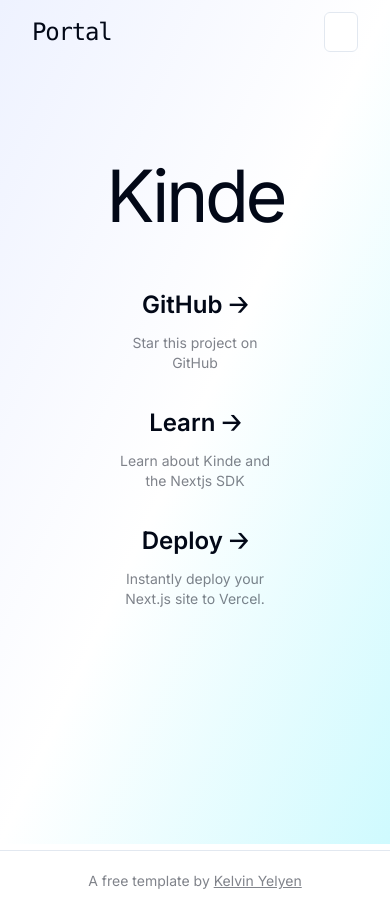
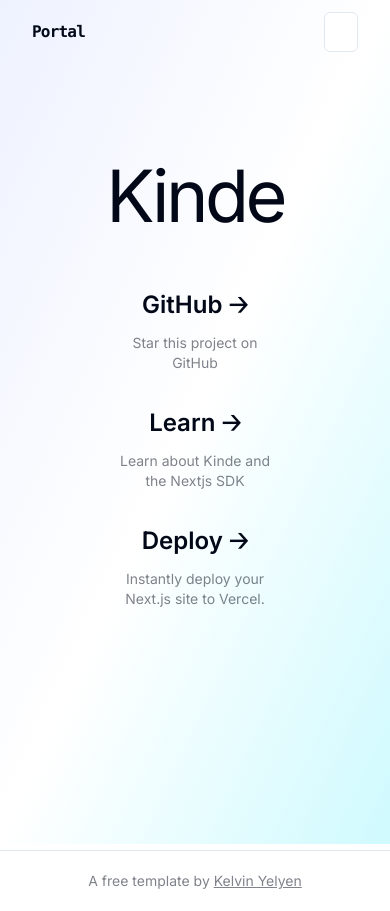
Before and after one commit to kelvinyelyen/kinde-auth, a Next.js app: page / in a window 390 px wide. Built offline with nearby package versions, Linux system fonts and the light colour scheme; no server answers.

Commit message:
Bug fixes

```diff
--- a/app/page.tsx
+++ b/app/page.tsx
@@ -7,7 +7,7 @@
 
       <div className="z-10 mb-32 grid text-center lg:max-w-5xl lg:w-full lg:mb-0 lg:grid-cols-3 lg:text-left">
         <a
-          href="https://github.com/kelvinyelyen"
+          href="https://github.com/kelvinyelyen/kinde-auth"
           className="group rounded-lg border border-transparent px-5 py-4 transition-colors hover:border-gray-300 hover:bg-gray-100 hover:dark:border-neutral-700 hover:dark:bg-neutral-800/30"
           target="_blank"
           rel="noopener noreferrer"
--- a/components/layout/navbar.tsx
+++ b/components/layout/navbar.tsx
@@ -23,7 +23,7 @@
   const user = getUser()
   return (
     <div className="container z-10 mx-auto flex h-16 items-center justify-between">
-      <Link href="/" className="flex items-center font-display text-2xl">
+      <Link href="/" className="flex items-center font-display text-md lg:text-2xl font-semibold">
         <p className="z-10 tracking-tighter font-mono">Portal</p>
       </Link>
       {isAuthenticated() ? (
```
Also changed, not shown: 1 other file (tests, documents, lock files or other folders).
